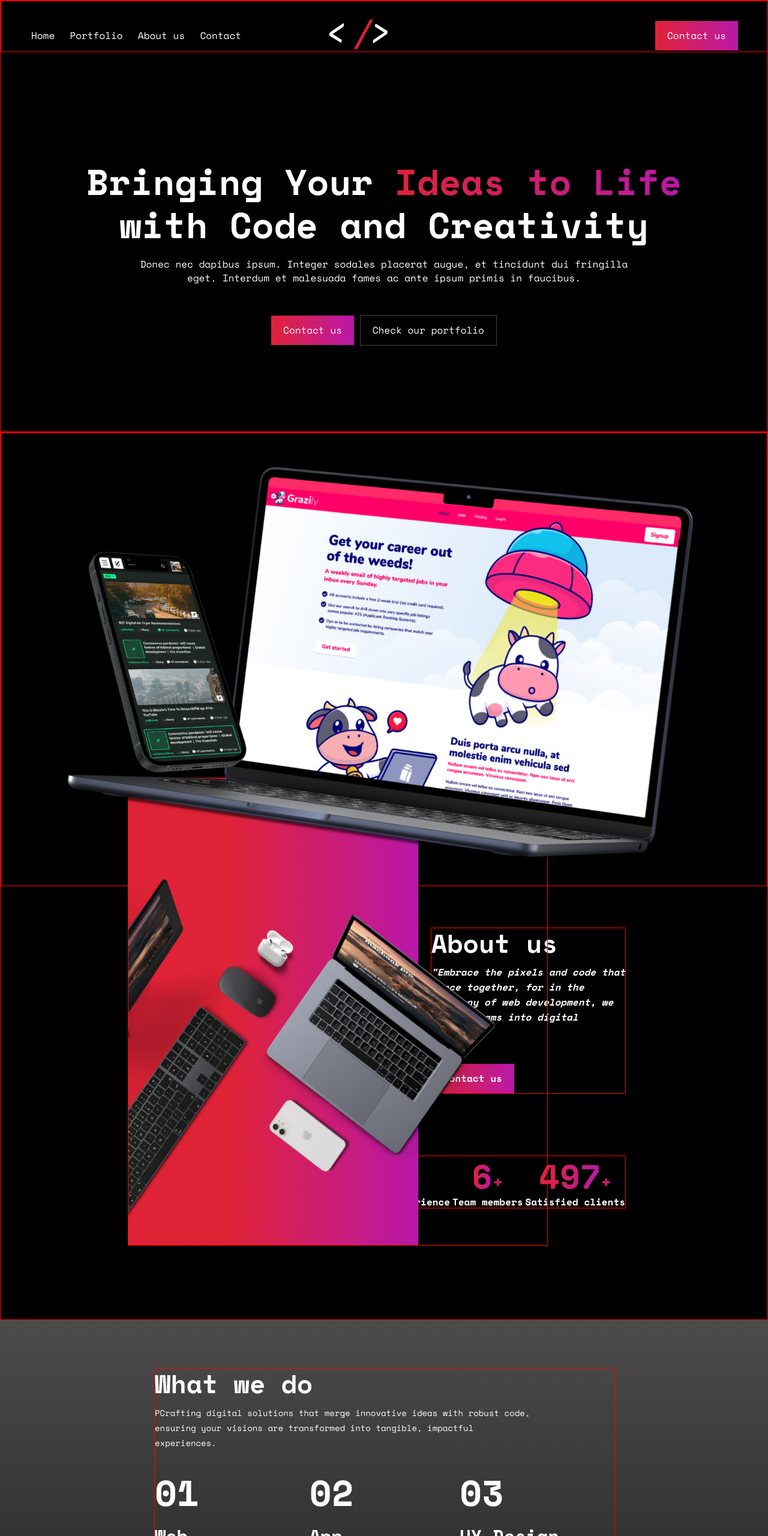
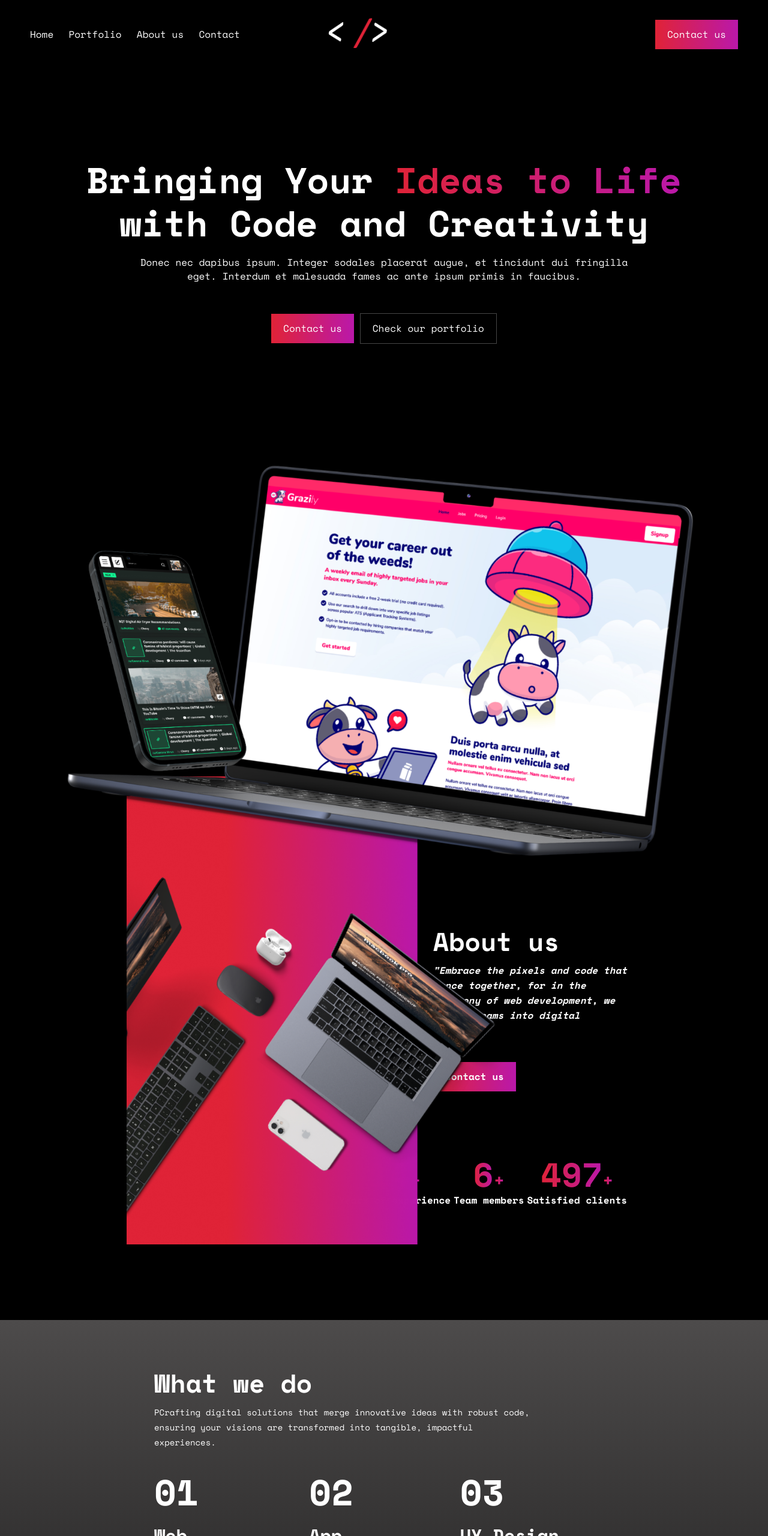
Before and after one commit to Sumally007/Profullstack, a website: page index.html in a window 1280 px wide. Shown: the top 2560 px of the page at 60% size. Drawn offline with nearby package versions, Linux system fonts and the light colour scheme.

Commit message:
first page done

```diff
--- a/sass/_components.scss
+++ b/sass/_components.scss
@@ -89,7 +89,6 @@ a{
     width: 700px;
     height: 780px;
     z-index: 4;
-    border: 1px solid red;
 }
 
 
--- a/sass/_layout.scss
+++ b/sass/_layout.scss
@@ -5,12 +5,12 @@
     text-align: center;
     position: relative;
     background-color: black;
-    border: 1px solid red;
+
 }
 
 .navigation{
     width: 100vw;
-    border: 1px solid red;
+
 }
 
 .navigaton-content{
@@ -35,12 +35,6 @@
     height: 185vh;
     text-align: center;
     background-color: black;
-    border: 1px solid red;
-}
-
-.about-content{
-    // height: 185vh;
-    border: 1px solid red;
 }
 
 .about-us{
@@ -51,7 +45,7 @@
     top: 70px;
     font-weight: 700;
     text-align: justify;
-    border: 1px solid red;
+
 }
 
 
@@ -63,7 +57,7 @@
     right: 235px;
     top: 450px;
     width: 480px;
-    border: 1px solid red;
+
 }
 
 .section-purpose{
@@ -84,7 +78,7 @@
     position: relative;
     top: 80px;
     left: 257px;
-    border: 1px solid red;
+
 }
 
 .section-cards{
@@ -96,7 +90,6 @@
 }
 
 .card-container{
-    border: 1px solid lightgreen;
     display: inline-block;
 
 }
@@ -108,7 +101,7 @@
     width: 1000px;
     display: flex;
     justify-content: space-between;
-    border: 1px solid red;
+
 
 }
 
@@ -129,7 +122,3 @@
    padding-top: 150px;
    padding-left: 250px;
 }
-
-.section-bottom .firt-paragraph{
-
-}
```
Also changed, not shown: css/style.css, 1 other file.
